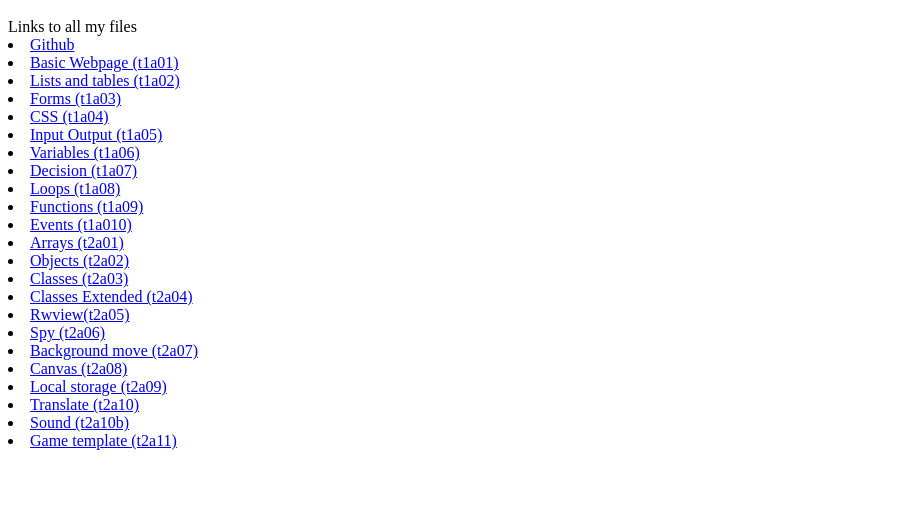
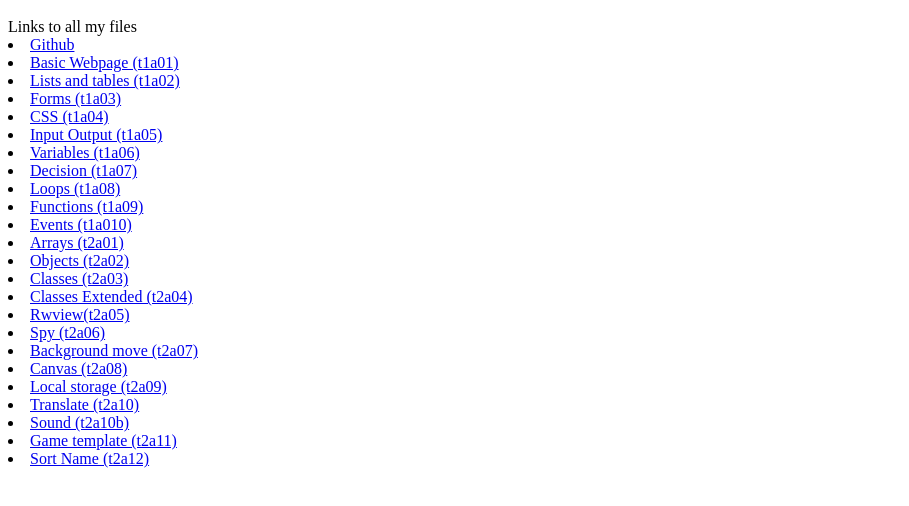
Before and after one commit to GabrielKwidzinski/mss-game-dev-123, a plain HTML site: page public2/index.html in a window 1280 px wide. Shown: the part 48-554 px from the top of the page, without its empty margins (0-909 px from the left). Drawn offline with Linux system fonts and the light colour scheme.

Commit message:
Update index.html

```diff
--- a/public2/index.html
+++ b/public2/index.html
@@ -24,3 +24,4 @@ Links to all my files<br>
 <li><a href="t2a10-translate-Gabe.html">Translate (t2a10)</a>
 <li><a href="t2a10b-sound-by-Gabe.html">Sound (t2a10b)</a>
 <li><a href="t2a11-game-template-Gabe.html">Game template (t2a11)</a>
+<li><a href="t2a12-sort-Gabe2.html">Sort Name (t2a12)</a>
```
